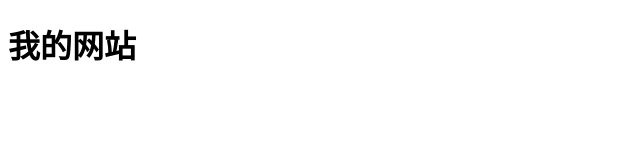
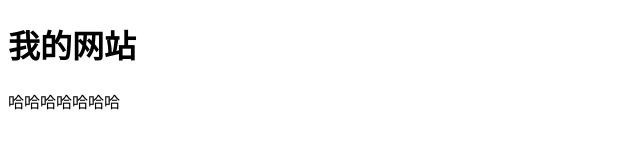
Before and after one commit to Alifetimelove/MyWeb, a plain HTML site: page index.html in a window 1280 px wide. Shown: the whole page, without its empty margins (0-640 px from the left). Drawn offline with Linux system fonts and the light colour scheme.

Commit message:
哈哈哈

```diff
--- a/index.html
+++ b/index.html
@@ -10,6 +10,7 @@
 
 <body>
     <h1>我的网站</h1>
+    <p>哈哈哈哈哈哈哈</p>
 </body>
 
 </html>
```
